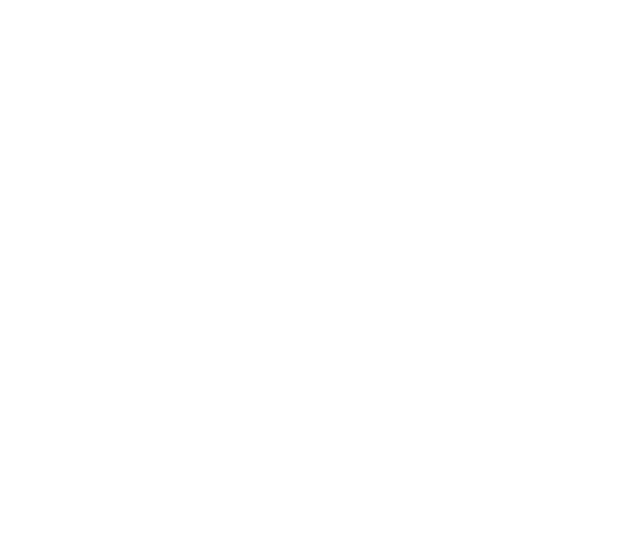
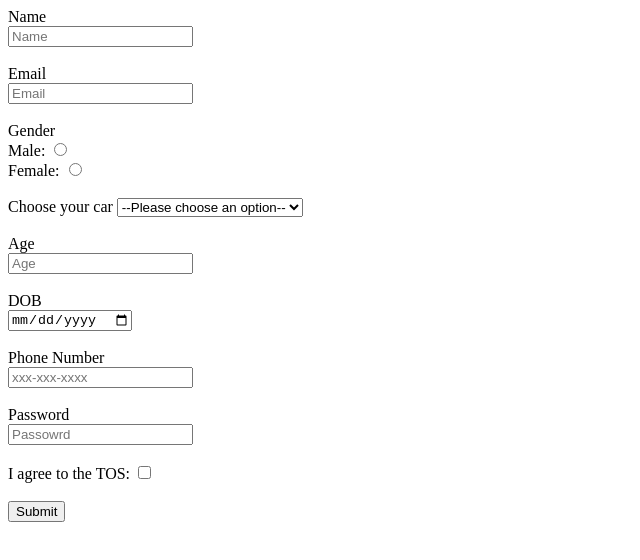
Before and after one commit to acciojob/signup-form-car-harihub98, a website: page main.html in a window 1280 px wide. Shown: the whole page, without its empty margins (0-640 px from the left). Drawn offline with Linux system fonts and the light colour scheme.

Commit message:
created a submission

```diff
--- a/main.html
+++ b/main.html
@@ -10,7 +10,60 @@
 	<!-- the entire body must be written by student -->
     <script type="text/javascript" src="./script.js">
 </script>
-
+<form method="get">
+	<div>
+	<label for="Name">Name</label><br>
+	<input type="text" name="name" id="#name" placeholder="Name" required>
+</div>
+	<br>
+<div>
+	<label for="Email">Email</label><br>
+	<input type="email" name="email" id="#email" placeholder="Email" required>
+</div>
+	<br>
+<div>
+     <label for="gender" aria-required>Gender</label><br>
+      Male: <input type="radio" name="gender" id="#gender_m"><br>
+      Female: <input type="radio" name="gender" id="#gender_f">
+        </div>
+	<br>
+<div>
+               <label for="car brand">Choose your car</label>
+               <select name="cars" id="#cars" aria-required>
+				   <option value="option">--Please choose an option--</option>
+                   <option value="BMW">BMW</option>
+                   <option value="Audi">Audi</option>
+                   <option value="Mercedez">Mercedez</option>
+               </select>
+           </div>
+	<br>
+	<div>
+	<label for="Age">Age</label><br>
+	<input type="number" name="age" id="#age" placeholder="Age" required>
+</div>
+	<br>
+	<div>
+            DOB <br><input type="date" id="#dob" required>
+           </div>
+	<br>
+	<div>
+            <label for="phoneNumber">Phone Number</label><br>
+            <input type="tel" name="number" id="#tel" placeholder="xxx-xxx-xxxx">
+        </div>
+	<br>
+	<div>
+            <label for="Passowrd">Password</label><br>
+            <input type="password" name="password" id="#password" placeholder="Passowrd" required>
+        </div>
+	<br>
+	<div>
+        I agree to the TOS: <input type="checkbox" name="tos" id="#tos"><br>
+    </div>
+	<br>
+	<div>
+        <input type="Submit" value="Submit">
+    </div>
+</form>
 </body>
 
 </html>
```
